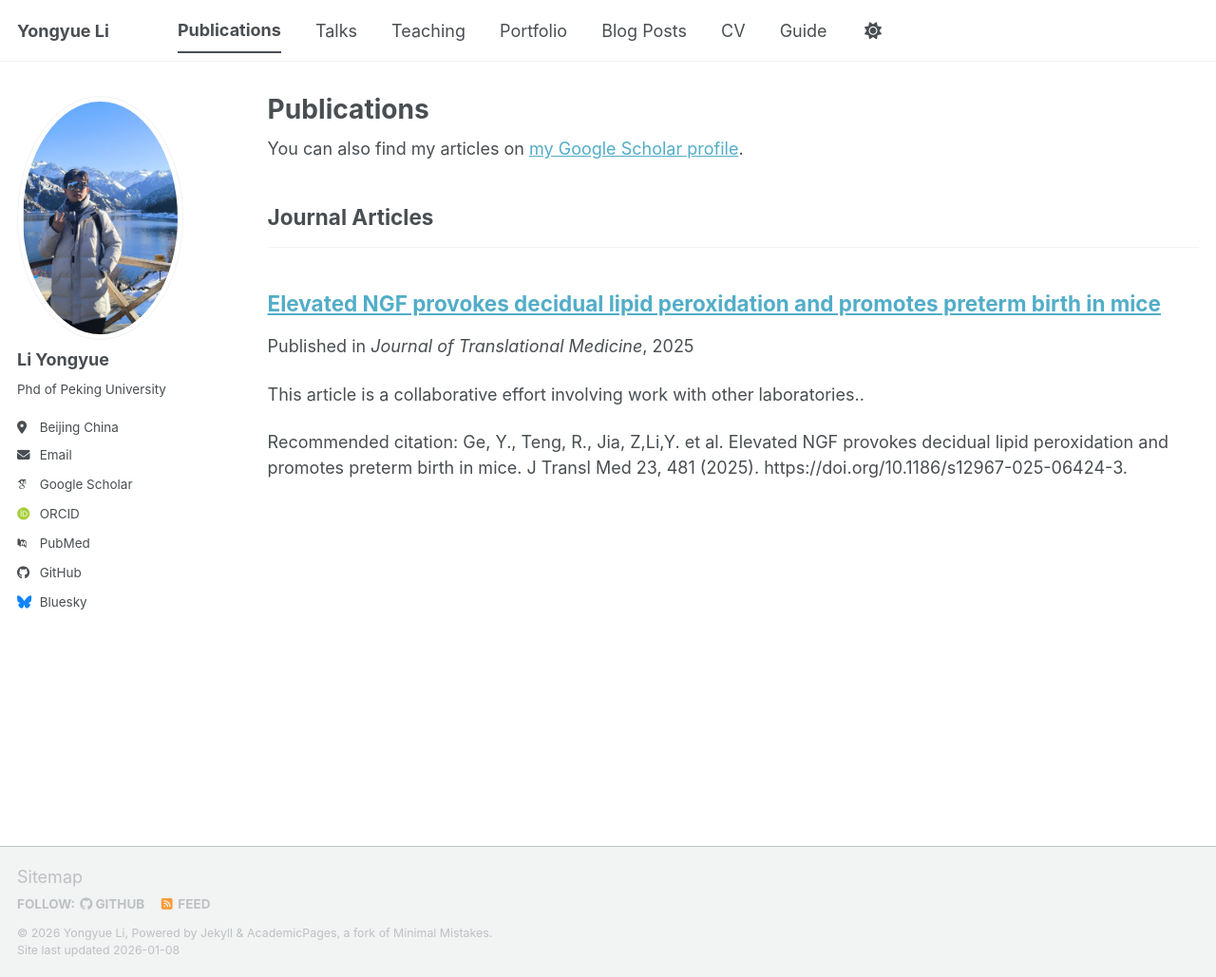
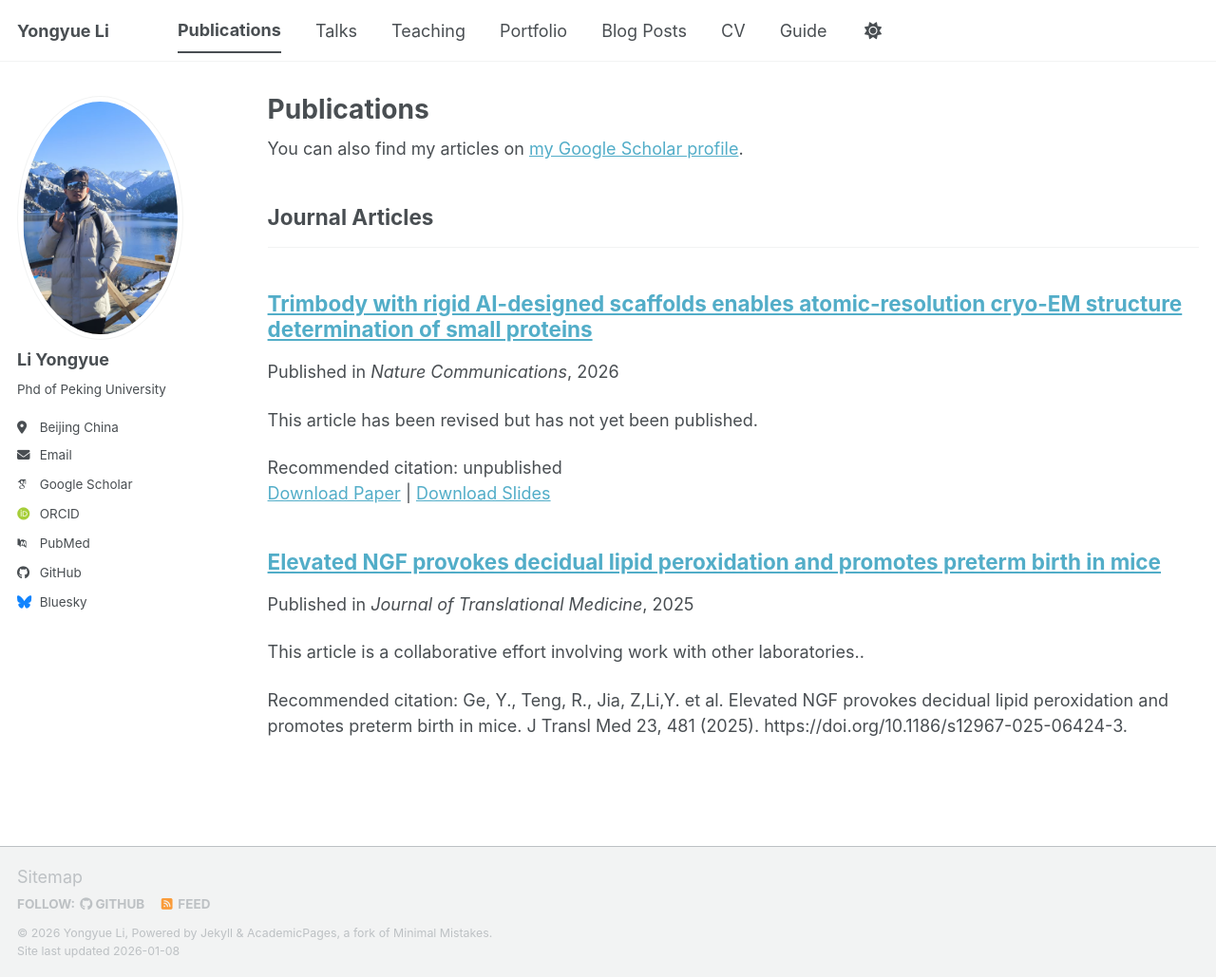
Before and after one commit to leeyongyue1019-spec/leeyongyue1019-spec.github.io, a Jekyll site: the page built from _pages/publications.html, in a window 1280 px wide and 1029 px high. Shown: the whole window at 95% size. Built offline with Jekyll 4.4.1, drawn with Linux system fonts in a browser that asks for light colours; some web fonts are replaced; a script bundle is joined from its source files by our own code; library files that are not in the unit come from our copies; a file with an impossible date is left out.

Commit message:
Update 2010-10-01-paper-title-number-2.md

```diff
--- a/_publications/2010-10-01-paper-title-number-2.md
+++ b/_publications/2010-10-01-paper-title-number-2.md
@@ -4,7 +4,7 @@ collection: publications
 category: manuscripts
 permalink: /publication/2010-10-01-paper-title-number-2
 excerpt: 'This article has been revised but has not yet been published.'
-date: feture
+date: 2026-12-31
 venue: 'Nature Communications'
 slidesurl: 'unpublish'
 paperurl: 'https://academicpages.github.io/files/paper2.pdf'
```
